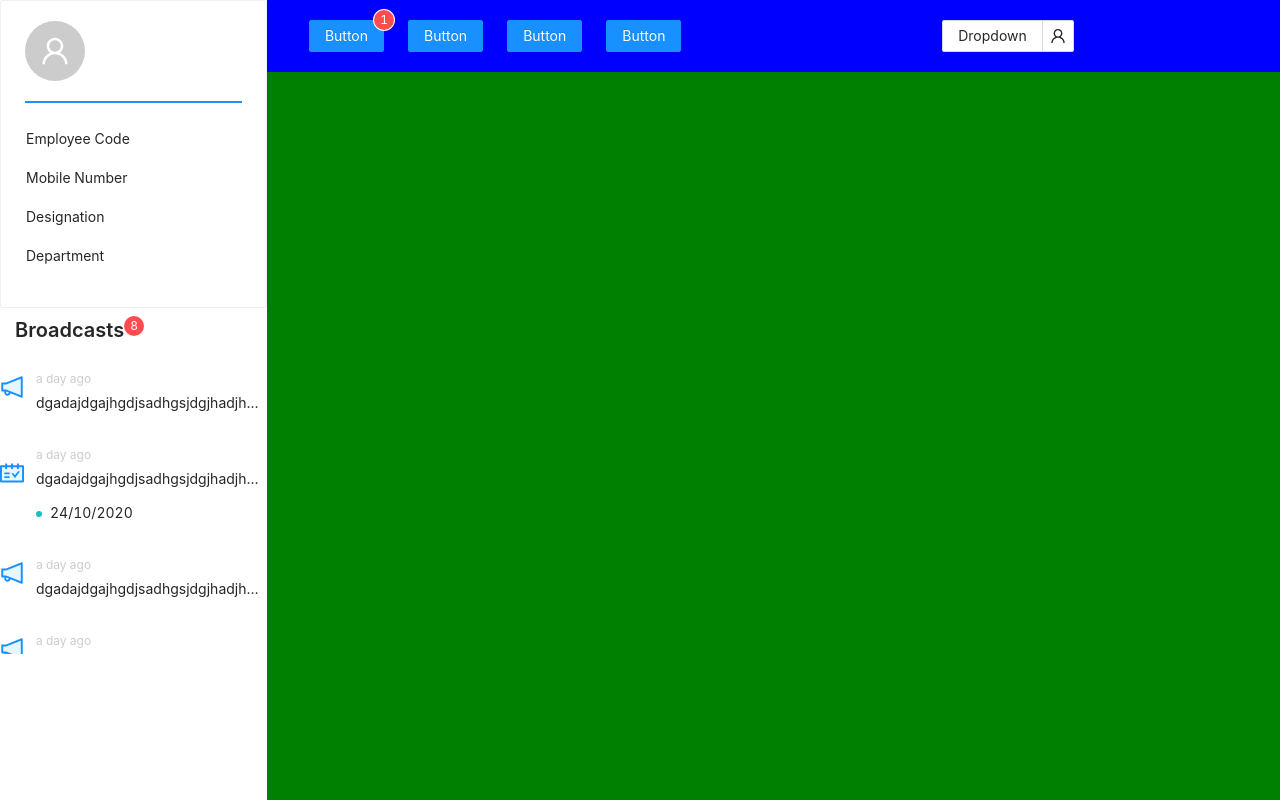
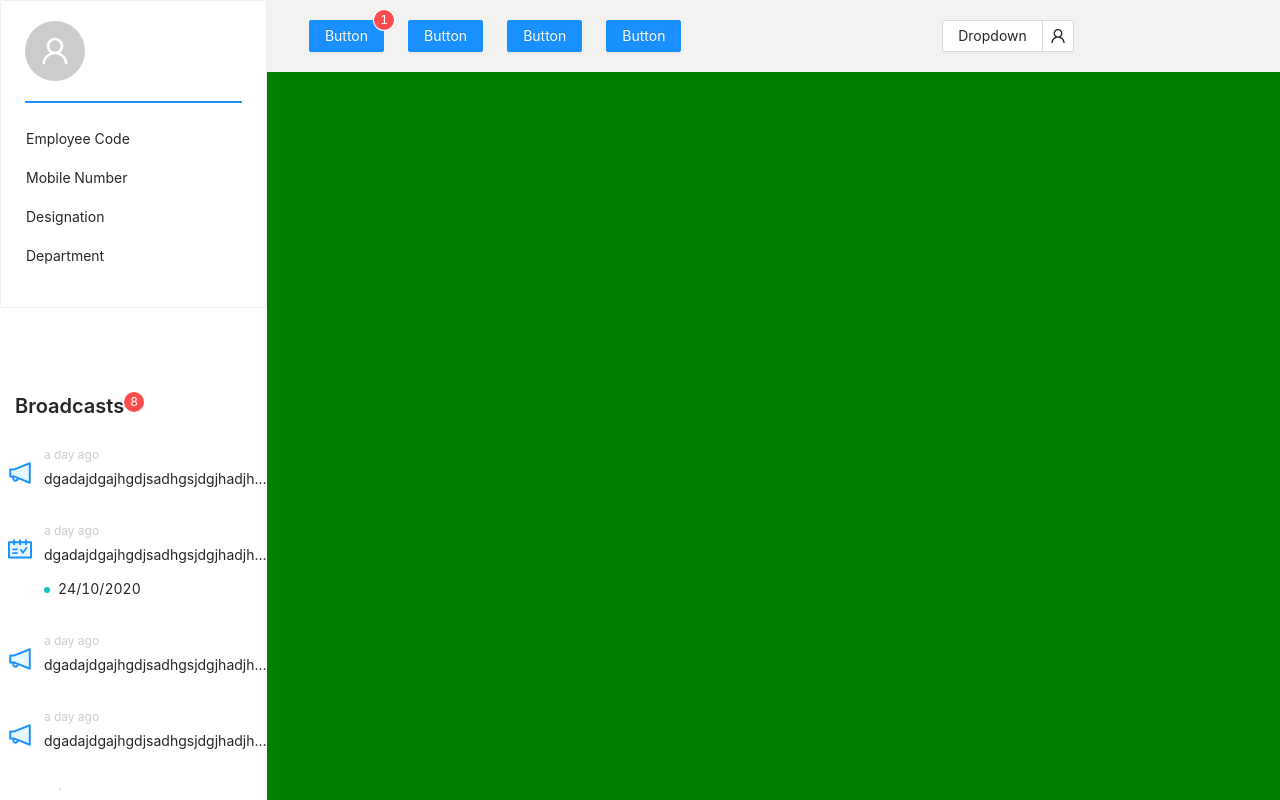
Before and after one commit to misbahkhalilaz/EMS_frontend, a React (Create React App) app: page / in a window 1280 px wide. Built offline with nearby package versions, Linux system fonts and the light colour scheme.

Commit message:
struct+emp

```diff
--- a/src/components/employee/sidebar/broadcast-msg.jsx
+++ b/src/components/employee/sidebar/broadcast-msg.jsx
@@ -9,7 +9,7 @@ function BroadcastMsg(props) {
 	var icon, showEvenDate;
 
 	if (type === "Broadcast") {
-		icon = <NotificationTwoTone style={{ marginTop: 5, fontSize: 24 }} />;
+		icon = <NotificationTwoTone style={{ marginTop: 15, fontSize: 24 }} />;
 	} else {
 		icon = <ScheduleTwoTone style={{ marginTop: 15, fontSize: 24 }} />;
 		showEvenDate = [
@@ -31,7 +31,6 @@ function BroadcastMsg(props) {
 	};
 
 	return (
-		<>
 		<Comment
 			className="hovernow"
 			actions={showEvenDate}
@@ -46,7 +45,6 @@ function BroadcastMsg(props) {
 				Modal.info(config);
 			}}
 		/>
-		</>
 	);
 }
 
--- a/src/components/employee/sidebar/broadcast-panel.jsx
+++ b/src/components/employee/sidebar/broadcast-panel.jsx
@@ -8,7 +8,7 @@ const BroadcastPanel = (props) => {
 	return (
 		<>
 			<Scrollbars
-				style={{ width: 500, height: 300 }}
+				style={{ width: 500, height: "45vh" }}
 				className="broadcast-panel-body"
 			>
 				{props.Msgs.map((msg) => (
--- a/src/components/employee/sidebar/broadcast.css
+++ b/src/components/employee/sidebar/broadcast.css
@@ -5,6 +5,7 @@
 .hovernow {
 	border-radius: 10px;
 	transition: box-shadow 0.3s ease-in-out;
+	padding-left: 8px;
 }
 
 .hovernow:hover {
@@ -18,7 +19,7 @@
 }
 
 .broadcast-panel-body {
-  maxheight: 40vh;
+	width: 500;
 	scrollbehavior: smooth;
 	padding: 5px;
 	overflow-y: auto;
@@ -30,4 +31,5 @@
 	display: block;
 	white-space: nowrap;
 	font-size: 13;
+	cursor: pointer;
 }
--- a/src/components/employee/sidebar/sideBar.jsx
+++ b/src/components/employee/sidebar/sideBar.jsx
@@ -2,6 +2,7 @@ import React from "react";
 import Bio from "./bio-panel";
 import { Row, Typography, Badge } from "antd";
 import BroadcastPanel from "./broadcast-panel";
+import { Scrollbars } from "react-custom-scrollbars";
 
 const { Title } = Typography;
 
@@ -51,8 +52,10 @@ var msgs = [
 export default function SideBar(props) {
 	return (
 		<>
-			<Row style={{ maxHeight: "48vh" }}>
-				<Bio />
+			<Row>
+				<Scrollbars style={{ width: 500, height: "48vh" }}>
+					<Bio />
+				</Scrollbars>
 			</Row>
 
 			<Row>
@@ -66,9 +69,8 @@ export default function SideBar(props) {
 				</Title>
 				<Row
 					style={{
-						scrollBehavior: "smooth",
-						maxHeight: "46vh",
-						minHeight: "46h",
+						maxHeight: "45vh",
+						minHeight: "45vh",
 						overflowY: "auto",
 					}}
 				>
--- a/src/containers/employee.jsx
+++ b/src/containers/employee.jsx
@@ -14,7 +14,7 @@ export default function Employee(props) {
 					style={{
 						maxHeight: "9vh",
 						minHeight: "9vh",
-						backgroundColor: "blue",
+						backgroundColor: "#f2f2f0",
 					}}
 					align="middle"
 				>
```
Also changed, not shown: src/components/employee/apparea/appArea.jsx (added). Lines whose indentation alone changed are shown as unchanged.
